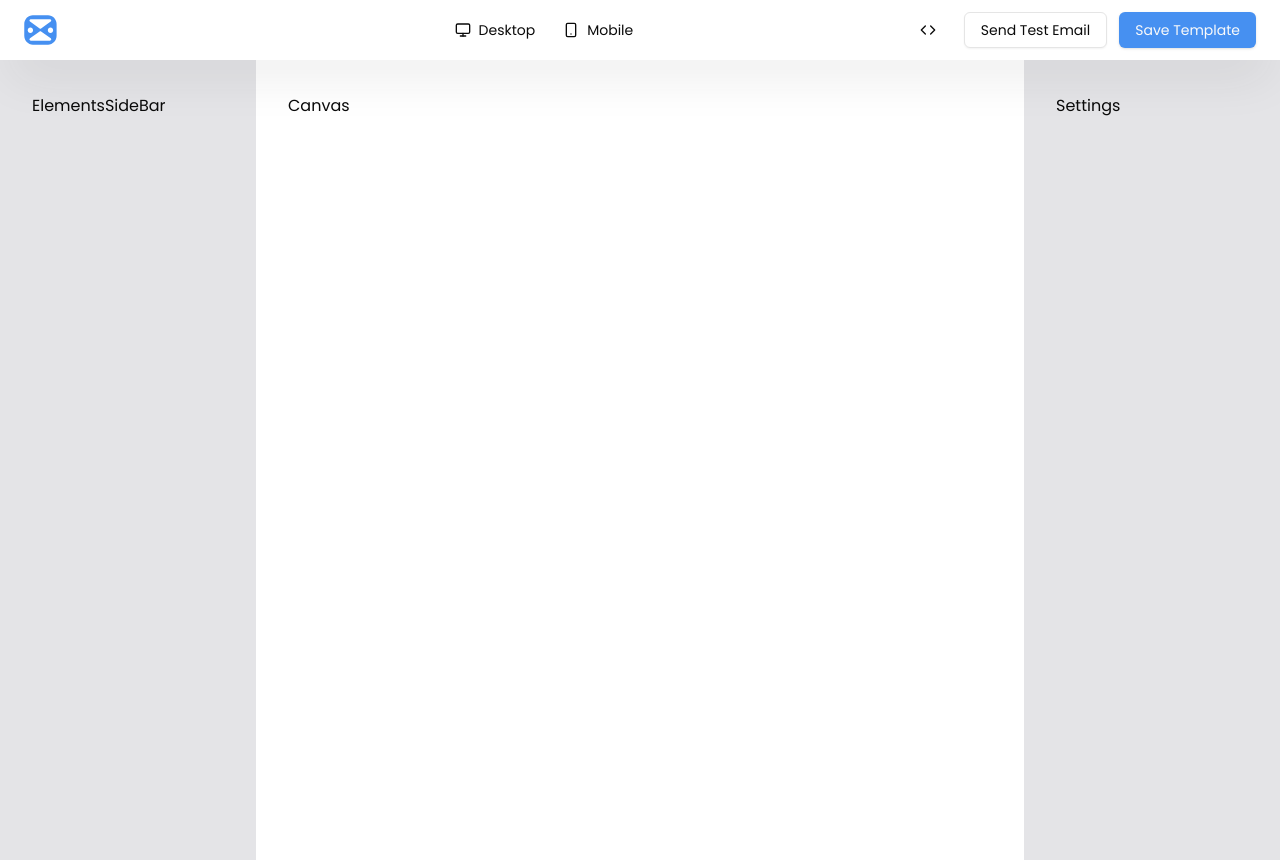
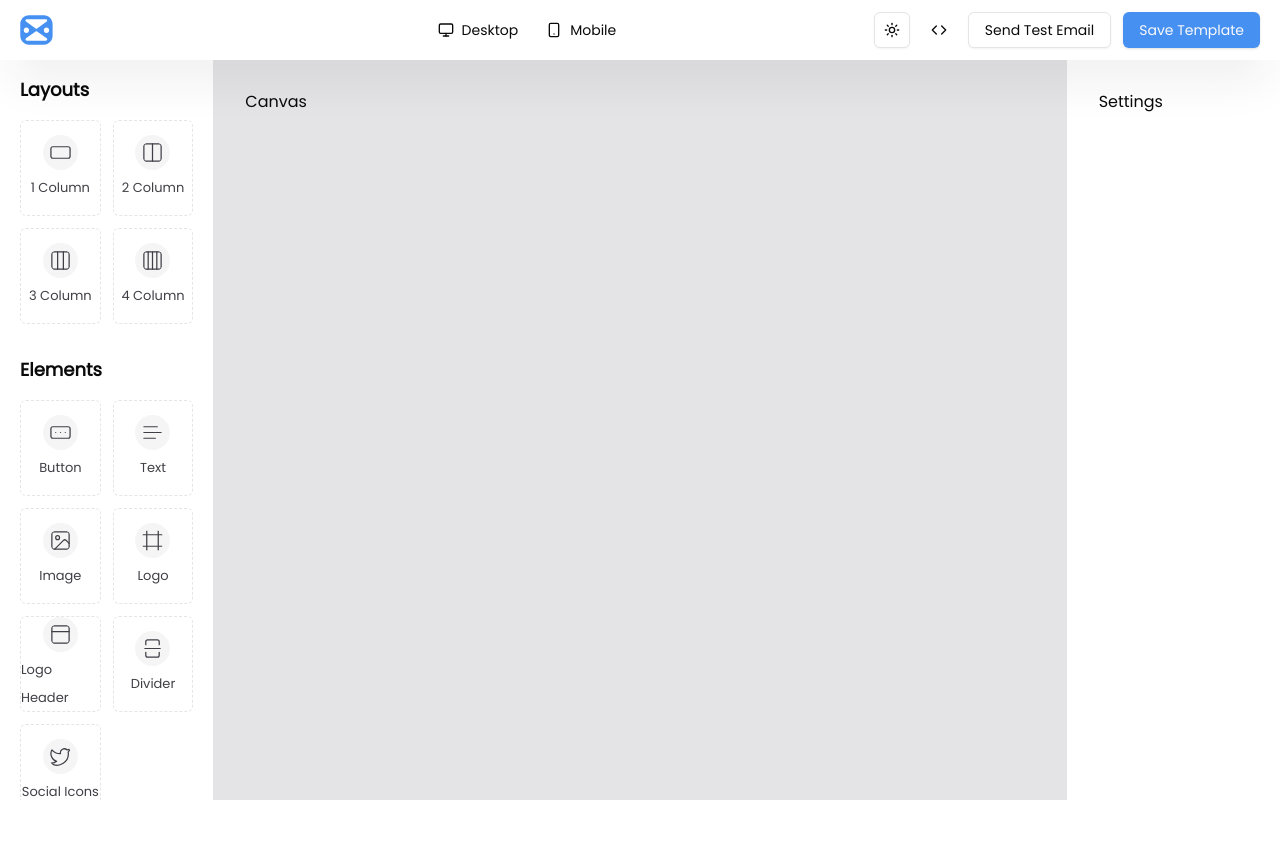
Before and after one commit to shuvoslashn/emailator, a Next.js app: page /editor/456 in a window 1280 px wide. After the commit the page ends 800 px from the top, so only its background shows below. Built offline with nearby package versions, Linux system fonts and the light colour scheme; no server answers.

Commit message:
feat: sizebar elements added

```diff
--- a/app/(main)/editor/[templateId]/page.tsx
+++ b/app/(main)/editor/[templateId]/page.tsx
@@ -9,9 +9,9 @@ export default function Editor() {
             <EditorHeader />
 
             {/* Editor Body */}
-            <div className="grid grid-cols-5">
+            <div className="grid grid-cols-6 pt-14 overflow-hidden h-screen">
                 <ElementsSideBar />
-                <div className="col-span-3">
+                <div className="col-span-4">
                     <Canvas />
                 </div>
                 <Settings />
--- a/components/custom/Canvas.tsx
+++ b/components/custom/Canvas.tsx
@@ -1,3 +1,7 @@
 export default function Canvas() {
-    return <div className="h-screen w-full bg-white p-8">Canvas</div>;
+    return (
+        <div className="h-[94vh] w-full  bg-zinc-200 dark:bg-zinc-800 p-8 overflow-y-scroll">
+            Canvas
+        </div>
+    );
 }
--- a/components/custom/EditorHeader.tsx
+++ b/components/custom/EditorHeader.tsx
@@ -1,11 +1,12 @@
 import { Code, Monitor, Smartphone } from "lucide-react";
 import { Button } from "../ui/button";
 import Logo from "./Logo";
+import { ThemeToggle } from "./ThemeToggle";
 
 export default function EditorHeader() {
     return (
-        <header className="py-3 shadow-2xl shadow-zinc-800/10 z-50 relative">
-            <div className="container flex justify-between items-center gap-4">
+        <header className="py-3 shadow-2xl shadow-zinc-800/10 z-50 fixed w-full bg-white dark:bg-zinc-950">
+            <div className="px-5 flex justify-between items-center gap-4">
                 <Logo />
 
                 {/* responsiveness checker */}
@@ -15,20 +16,24 @@ export default function EditorHeader() {
                         className="hover:bg-primary/10 px-2.5"
                     >
                         <Monitor />
-                        Desktop
+                        <span className="hidden md:block">Desktop</span>
                     </Button>
                     <Button
                         variant={"ghost"}
                         className="hover:bg-primary/10 px-2.5"
                     >
                         <Smartphone />
-                        Mobile
+                        <span className="hidden md:block">Mobile</span>
                     </Button>
                 </div>
 
                 {/* code, test and save template */}
                 <div className="flex gap-3">
-                    <Button variant={"ghost"} className="hover:bg-primary/10">
+                    <ThemeToggle />
+                    <Button
+                        variant={"ghost"}
+                        className="border border-zinc-100/10 hover:border-transparent w-8"
+                    >
                         <Code />
                     </Button>
                     <Button variant={"outline"}>Send Test Email</Button>
--- /dev/null
+++ b/components/custom/ElementLayoutCard.tsx
@@ -0,0 +1,19 @@
+export default function ElementLayoutCard({ layout }: any) {
+    return (
+        <div
+            key={layout.type}
+            className="min-h-24 dark:bg-zinc-800/20 flex items-center justify-center flex-col gap-1 border cursor-grab rounded-md border-dashed hover:border-primary hover:shadow-md group  duration-150"
+        >
+            {
+                <layout.icon
+                    strokeWidth={1.3}
+                    size={35}
+                    className="stroke-zinc-700 dark:stroke-white bg-zinc-400/10 dark:group-hover:stroke-primary duration-150 group-hover:bg-primary/10 p-1.5 rounded-full"
+                />
+            }
+            <h2 className="font-medium text-zinc-700 dark:text-white text-[13px] dark:group-hover:text-primary  duration-150">
+                {layout.label}
+            </h2>
+        </div>
+    );
+}
--- a/components/custom/ElementsSideBar.tsx
+++ b/components/custom/ElementsSideBar.tsx
@@ -1,5 +1,27 @@
+import ElementList from "@/data/ElementList";
+import Layout from "@/data/Layout";
+import ElementLayoutCard from "./ElementLayoutCard";
+
 export default function ElementsSideBar() {
     return (
-        <div className="h-screen w-full bg-zinc-200 p-8">ElementsSideBar</div>
+        <div className="h-[94vh] w-full bg-white dark:bg-zinc-900 p-5 flex flex-col gap-8 overflow-y-scroll">
+            <div>
+                <h2 className="font-semibold text-lg">Layouts</h2>
+                <div className="grid grid-cols-1 md:grid-cols-2 gap-3 mt-4">
+                    {Layout.map((layout) => (
+                        <ElementLayoutCard layout={layout} />
+                    ))}
+                </div>
+            </div>
+
+            <div>
+                <h2 className="font-semibold text-lg">Elements</h2>
+                <div className="grid grid-cols-1 md:grid-cols-2 gap-3 mt-4">
+                    {ElementList.map((layout) => (
+                        <ElementLayoutCard layout={layout} />
+                    ))}
+                </div>
+            </div>
+        </div>
     );
 }
--- a/components/custom/Settings.tsx
+++ b/components/custom/Settings.tsx
@@ -1,3 +1,7 @@
 export default function Settings() {
-    return <div className="h-screen w-full bg-zinc-200 p-8">Settings</div>;
+    return (
+        <div className="h-[94vh] w-full  bg-white dark:bg-zinc-900 p-8">
+            Settings
+        </div>
+    );
 }
--- /dev/null
+++ b/data/ElementList.tsx
@@ -0,0 +1,172 @@
+import {
+    Frame,
+    Image,
+    PanelTop,
+    RectangleEllipsis,
+    SquareSplitVertical,
+    Text,
+    Twitter,
+} from "lucide-react";
+
+export default [
+    {
+        icon: RectangleEllipsis,
+        label: "Button",
+        type: "Button",
+        content: "Sample Button",
+        url: "#",
+        style: {
+            textAlign: "center",
+            backgroundColor: "#007bff",
+            color: "#ffffff",
+            padding: "10px",
+            width: "auto",
+            fontSize: "16px",
+            borderRadius: "0px",
+            fontWeight: "normal",
+            objectFit: "contain",
+        },
+        outerStyle: {
+            display: "flex",
+            justifyContent: "center",
+            alignItems: "center",
+            width: "100%",
+        },
+    },
+    {
+        icon: Text,
+        type: "Text",
+        label: "Text",
+        textarea: "Sample Text",
+        style: {
+            backgroundColor: "#fff",
+            color: "#000000",
+            padding: "10px",
+            textAlign: "center",
+            fontSize: "22px",
+            fontWeight: "normal",
+            textTransform: "uppercase", //lowercase , capitilized
+        },
+        outerStyle: {
+            backgroundColor: "#fff",
+            width: "100%",
+        },
+    },
+    {
+        icon: Image,
+        type: "Image",
+        label: "Image",
+        imageUrl: "/image.png",
+        alt: "Image",
+        url: "#",
+        style: {
+            backgroundColor: "#ffffff",
+            padding: "10px",
+            height: "50%",
+            width: "70%",
+            margin: "0px",
+            borderRadius: "0px",
+        },
+        outerStyle: {
+            display: "flex",
+            width: "100%",
+            justifyContent: "center",
+            alignItems: "center",
+            backgroundColor: "#fff",
+        },
+    },
+    {
+        icon: Frame,
+        type: "Logo",
+        label: "Logo",
+        imageUrl: "/logo.svg",
+        alt: "logo",
+        url: "#",
+        style: {
+            backgroundColor: "#ffffff",
+            padding: "10px",
+            height: "30%",
+            width: "30%",
+        },
+        outerStyle: {
+            display: "flex",
+            justifyContent: "center",
+            alignItems: "center",
+            backgroundColor: "#fff",
+            width: "100%",
+        },
+    },
+    {
+        icon: PanelTop,
+        type: "LogoHeader",
+        label: "Logo Header",
+        imageUrl: "/logo.svg",
+        alt: "logo",
+        url: "#",
+        style: {
+            backgroundColor: "#ffffff",
+            padding: "10px",
+            height: "40%",
+            width: "40%",
+        },
+        outerStyle: {
+            display: "flex",
+            justifyContent: "left",
+            alignItems: "center",
+            backgroundColor: "#fff",
+            width: "100%",
+        },
+    },
+    {
+        icon: SquareSplitVertical,
+        type: "Divider",
+        label: "Divider",
+        content: "",
+        style: {
+            color: "#000000",
+            padding: "10px",
+            width: "100%",
+        },
+    },
+    {
+        type: "SocialIcons",
+        icon: Twitter,
+        label: "Social Icons",
+        socialIcons: [
+            {
+                icon: "https://cdn-icons-png.flaticon.com/128/2111/2111463.png",
+                url: "",
+            },
+            {
+                icon: "https://cdn-icons-png.flaticon.com/128/5968/5968852.png",
+                url: "",
+            },
+            {
+                icon: "https://cdn-icons-png.flaticon.com/128/5968/5968756.png",
+                url: "",
+            },
+        ],
+        options: [
+            {
+                icon: "https://cdn-icons-png.flaticon.com/128/2111/2111463.png",
+                url: "",
+            },
+            {
+                icon: "https://cdn-icons-png.flaticon.com/128/5968/5968852.png",
+                url: "",
+            },
+            {
+                icon: "https://cdn-icons-png.flaticon.com/128/5968/5968756.png",
+                url: "",
+            },
+        ],
+        style: {
+            width: 40,
+            height: 40,
+        },
+        outerStyle: {
+            display: "flex",
+            gap: 15,
+        },
+    },
+];
--- /dev/null
+++ b/data/Layout.tsx
@@ -0,0 +1,33 @@
+import {
+    Columns2,
+    Columns3,
+    Columns4,
+    RectangleHorizontal,
+} from "lucide-react";
+
+export default [
+    {
+        label: "1 Column",
+        type: "column-1",
+        numOfCol: 1,
+        icon: RectangleHorizontal,
+    },
+    {
+        label: "2 Column",
+        type: "column-2",
+        numOfCol: 2,
+        icon: Columns2,
+    },
+    {
+        label: "3 Column",
+        type: "column-3",
+        numOfCol: 3,
+        icon: Columns3,
+    },
+    {
+        label: "4 Column",
+        type: "column-4",
+        numOfCol: 4,
+        icon: Columns4,
+    },
+];
```
